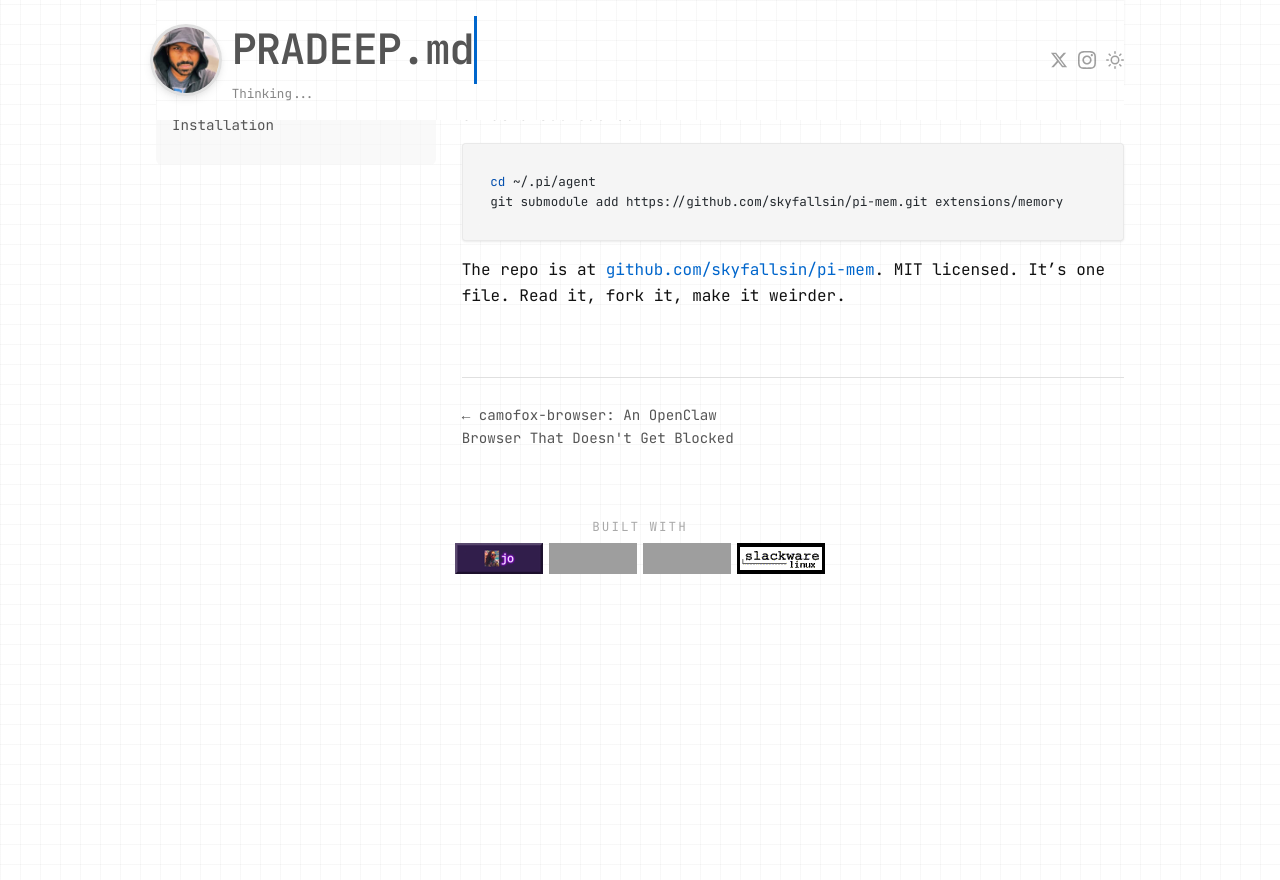
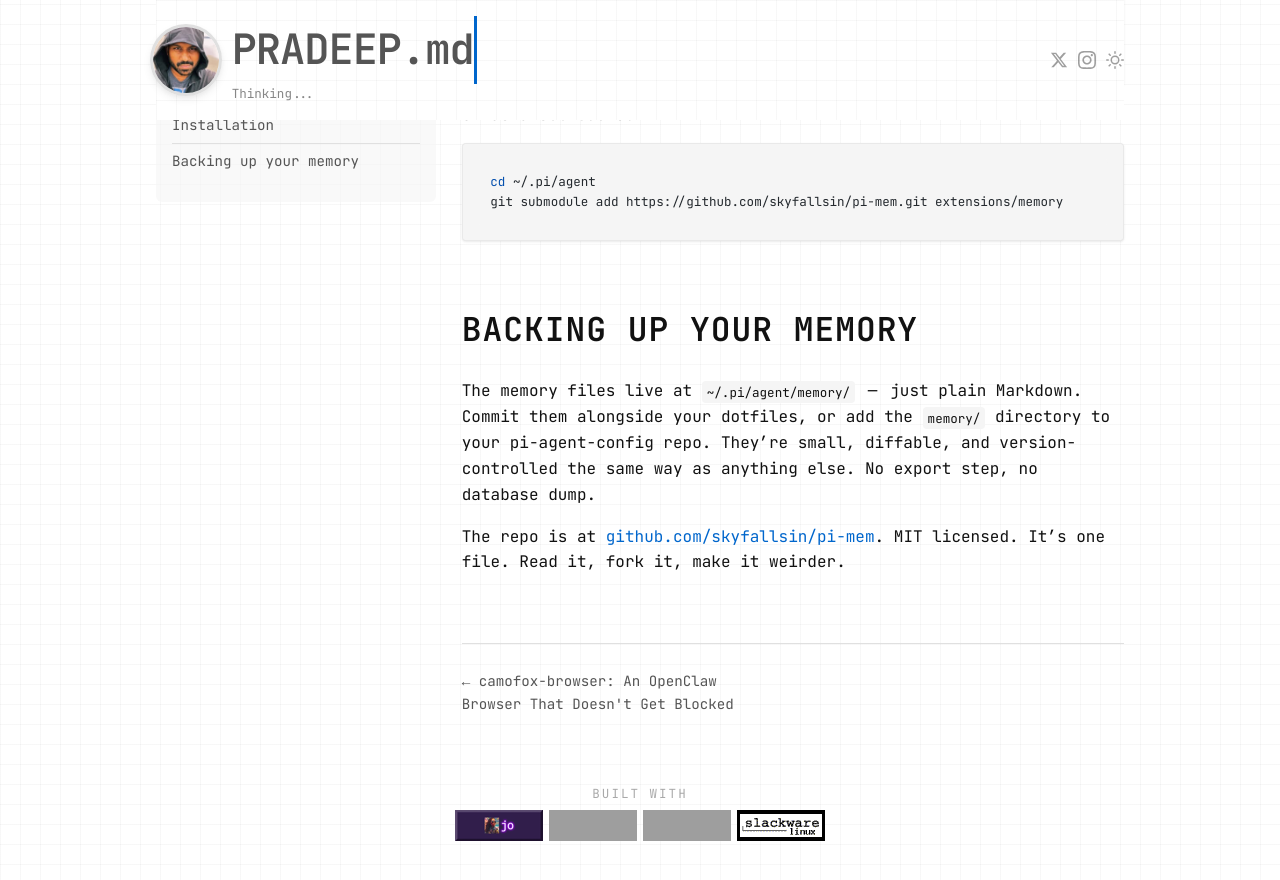
Before and after one commit to skyfallsin/skyfallsin.github.io, a Jekyll site: the page built from _posts/2026-02-11-pi-mem.md, in a window 1280 px wide and 900 px high, scrolled down 3376 px. Shown: the top 880 px of the window. Built offline with Jekyll 4.4.1, drawn with Linux system fonts in a browser that asks for light colours; nearby versions of some CDN libraries; grey boxes are pictures that could not be loaded.

Commit message:
post: add backup section to pi-mem

```diff
--- a/_posts/2026-02-11-pi-mem.md
+++ b/_posts/2026-02-11-pi-mem.md
@@ -83,4 +83,10 @@ git submodule add https://github.com/skyfallsin/pi-mem.git extensions/memory
 
 ---
 
+## Backing up your memory
+
+The memory files live at `~/.pi/agent/memory/` — just plain Markdown. Commit them alongside your dotfiles, or add the `memory/` directory to your pi-agent-config repo. They're small, diffable, and version-controlled the same way as anything else. No export step, no database dump.
+
+---
+
 The repo is at [github.com/skyfallsin/pi-mem](https://github.com/skyfallsin/pi-mem). MIT licensed. It's one file. Read it, fork it, make it weirder.
```
